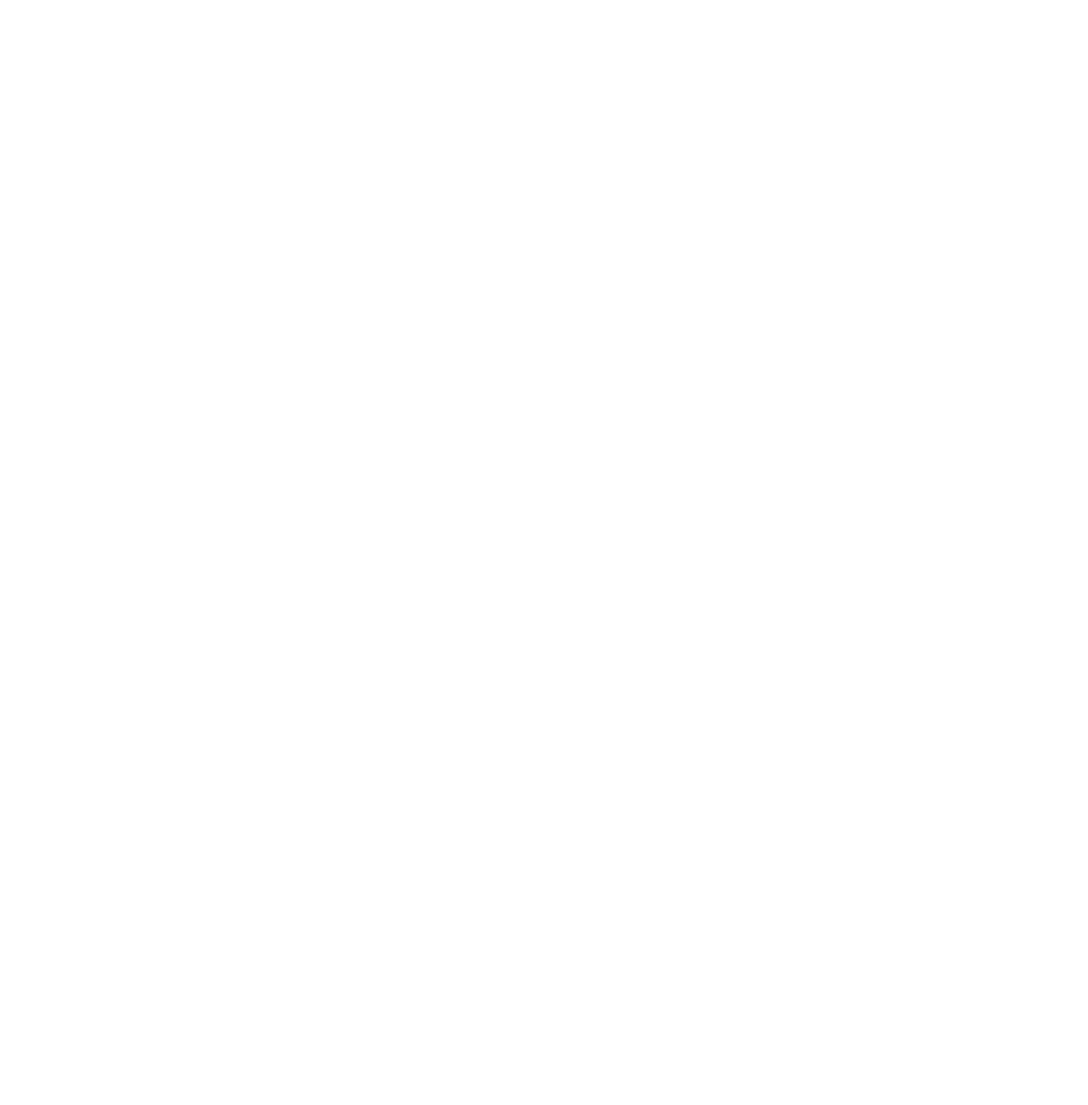
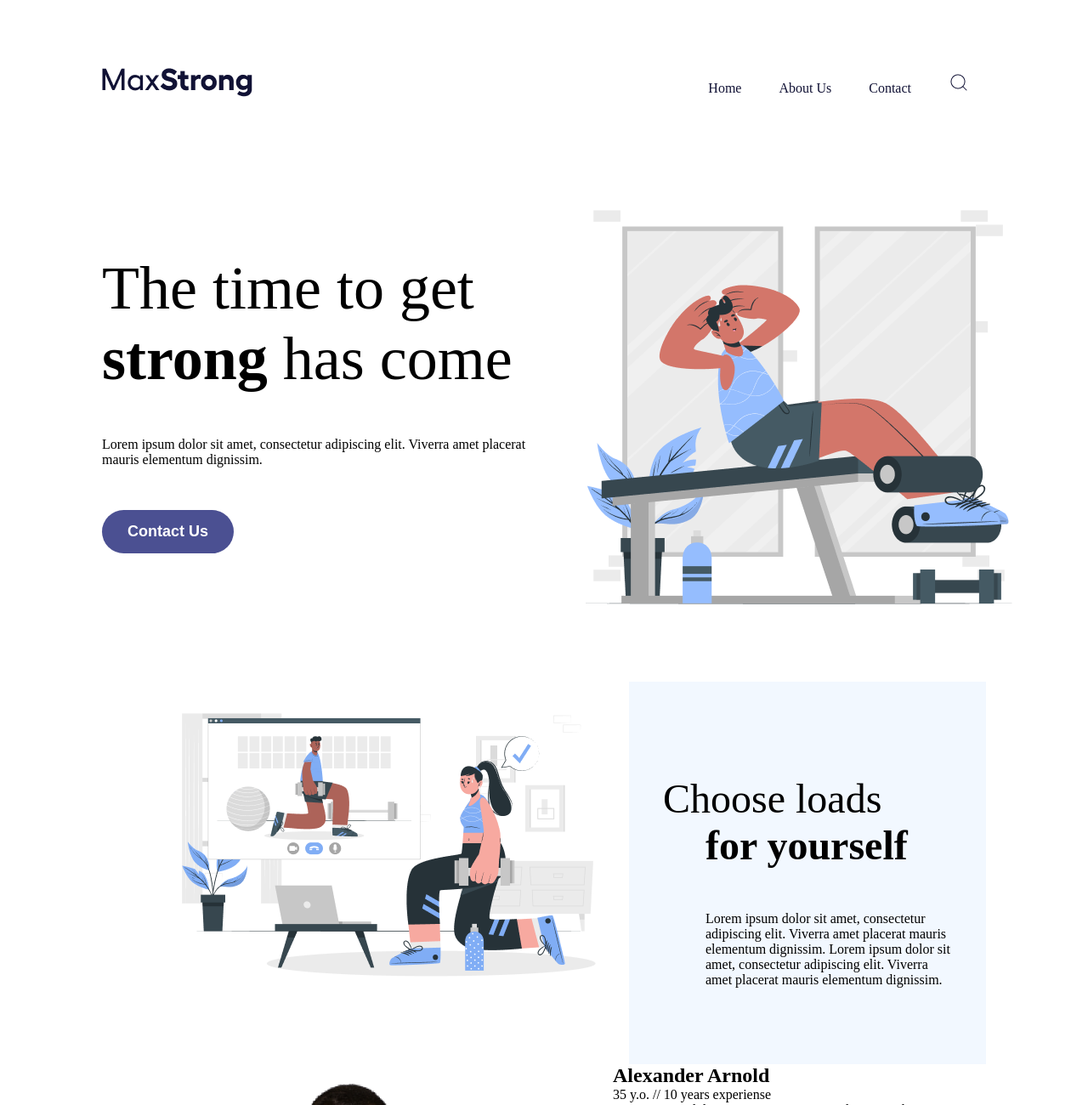
Before and after one commit to Syed-Hanzalah/html-css-projects, a plain HTML site: page project 4/index.html in a window 1280 px wide. Shown: the top 1300 px of the page at 85% size. Before the commit the page ends 800 px from the top, so only its background shows below. Drawn offline with Linux system fonts and the light colour scheme.

Commit message:
4projectcon

```diff
--- a/project 4/assets/style.css
+++ b/project 4/assets/style.css
@@ -0,0 +1,78 @@
+*{
+    padding: 0;
+    margin: 0;
+    box-sizing: border-box;
+
+}
+
+nav{
+    display: flex;
+    padding: 60px 120px;
+    align-items:center ;
+}
+nav .logo{
+    width: 50%;
+    padding: 20px 0;
+}
+nav .link{
+    text-align: right;
+    width: 50%;
+
+
+}
+nav ul {
+    display: flex;
+    display: inline-block;
+}
+nav ul li ,link img{
+    display: inline;
+    padding: 20px;
+}
+.link img{
+
+    padding: 0 20px;
+}
+a{
+    text-decoration: none;
+    color: #111235;
+}
+.para{
+
+    padding: 50px 0;
+}
+section{padding: 0 120px;}
+.outer{
+    display: flex;
+}
+.child{
+    width: 50%;
+
+}
+.title{
+    font-size: 72px;
+    padding-top: 100px;
+}
+span{
+
+    font-weight: bold;
+}
+.tag{
+    font-size: 48px;
+    padding-top: 70px;
+}
+.second .outer :last-child{
+    margin-left: 50px;
+}
+.one{
+    padding: 40px;
+    background-color: #F2F8FF;
+}
+button{
+    padding: 15px 30px;
+    border-radius: 35px;
+    font-size: 18px;
+    font-weight:bold;
+    color: #ffffff;
+    background-color: #4B5092;
+    border: 0px solid;
+}
--- a/project 4/index.html
+++ b/project 4/index.html
@@ -0,0 +1,167 @@
+<!DOCTYPE html>
+<html lang="en">
+  <head>
+    <meta charset="UTF-8" />
+    <meta name="viewport" content="width=device-width, initial-scale=1.0" />
+    <link rel="stylesheet" href="assets/style.css" />
+    <title>final project</title>
+  </head>
+  <body>
+    <header>
+      <nav>
+        <div class="logo">
+          <img src="assets/images/MaxStrong.png" alt="logo" />
+        </div>
+        <div class="link">
+          <ul>
+            <li>
+              <a href="#">Home</a>
+            </li>
+            <li>
+              <a href="#">About Us</a>
+            </li>
+            <li>
+              <a href="#">Contact</a>
+            </li>
+          </ul>
+          <img src="assets/images/search.png" alt="search" />
+        </div>
+      </nav>
+    </header>
+    <main>
+      <section class="first">
+        <div class="outer">
+          <div class="child">
+            <p class="title">The time to get <span>strong</span> has come</p>
+            <p class="para">
+              Lorem ipsum dolor sit amet, consectetur adipiscing elit. Viverra
+              amet placerat mauris elementum dignissim.
+            </p>
+            <button>Contact Us</button>
+          </div>
+          <div class="child">
+            <div class="pic">
+              <img src="assets/images/Workout-cuate 1.png" alt="Workout-cuate" />
+            </div>
+          </div>
+        </div>
+      </section>
+      <section class="second">
+        <div class="outer">
+          <div class="child">
+            <img
+              src="assets/images/Online Personal Trainer-cuate 1.png"
+              alt="Workout-cuate"
+            />
+          </div>
+          <div class="child">
+           <div class="one">
+            <p class="tag">Choose loads <span>for yourself</span></p>
+            <p class="para">
+              Lorem ipsum dolor sit amet, consectetur adipiscing elit. Viverra
+              amet placerat mauris elementum dignissim. Lorem ipsum dolor sit
+              amet, consectetur adipiscing elit. Viverra amet placerat mauris
+              elementum dignissim.
+            </p>
+           </div>
+          </div>
+        </div>
+      </section>
+      <section class="third">
+        <div class="outer">
+          <div>
+            <img src="assets/images/man.png" alt="MAN" />
+          </div>
+          <div>
+            <h1><span>Alexander Arnold</span></h1>
+            <p>35 y.o. // 10 years experiense</p>
+            <p>
+              Lorem ipsum dolor sit amet, consectetur adipiscing elit. Viverra
+              amet placerat mauris elementum dignissim. Lorem ipsum dolor sit
+              amet, consectetur adipiscing elit. Viverra amet placerat mauris
+              elementum dignissim.
+            </p>
+            <button>Contact Us</button>
+          </div>
+        </div>
+      </section>
+
+      <section class="fourth">
+        <div >
+          <p>The <span>benefits</span> of exercise</p>
+          <button>Get now</button>
+        </div>
+        <div class="outer">
+
+          <div>
+            <div>
+              <div>
+                <div>
+                  <h1>Increases business flexibility</h1>
+                  <p>
+                    Lorem ipsum dolor sit amet, consectetur adipiscing elit.
+                    Viverra amet placerat mauris elementum dignissim.
+                  </p>
+                </div>
+                <div>
+                  <h1>Improves mental health</h1>
+                  <p>
+                    Lorem ipsum dolor sit amet, consectetur adipiscing elit.
+                    Viverra amet placerat mauris elementum dignissim.
+                  </p>
+                </div>
+              </div>
+              <div>
+                <div>
+                  <h1>Provides more energy throughout the day</h1>
+                  <p>
+                    Lorem ipsum dolor sit amet, consectetur adipiscing elit.
+                    Viverra amet placerat mauris elementum dignissim.
+                  </p>
+                </div>
+                <div>
+                  <h1>Helps to find new friends</h1>
+                  <p>
+                    Lorem ipsum dolor sit amet, consectetur adipiscing elit.
+                    Viverra amet placerat mauris elementum dignissim.
+                  </p>
+                </div>
+              </div>
+            </div>
+            <div><img src="assets/images/health.png" alt="health" /></div>
+          </div>
+        </div>
+      </section>
+    </main>
+    <footer>
+      <div class="footer-main">
+        <div><img src="assets/images/MaxStrong.png" alt="logo" /></div>
+        <div>
+          <ul>
+            <li>Home</li>
+            <li>About Us</li>
+            <li>Contact Us</li>
+          </ul>
+
+          <ul>
+            <li>Our Trainings</li>
+            <li>Pricing</li>
+            <li>FAQ</li>
+          </ul>
+        </div>
+        <div>
+          <h2>Stay upto date</h2>
+          <input
+            type="email"
+            name="email"
+            id="email"
+            placeholder="Your email address"
+          />
+        </div>
+      </div>
+      <div class="copyright">
+        <p>© Copyright © 2021 MaxStrong.</p>
+      </div>
+    </footer>
+  </body>
+</html>
```
Also changed, not shown: project 3/assets/style.css (+26 -6 lines), project 3/index.html (+17 -0 lines), project 3/assets/images/Ellipse 3.png (added), project 3/assets/images/Ellipse 4.png (added), project 4/assets/Hellix-Black.ttf (added), project 4/assets/Hellix-Light.ttf (added), project 4/assets/images/MaxStrong.png (added), project 4/assets/images/Online Personal Trainer-cuate 1.png (added), project 4/assets/images/Workout-cuate 1.png (added), project 4/assets/images/health.png (added), project 4/assets/images/man.png (added), project 4/assets/images/search.png (added).
